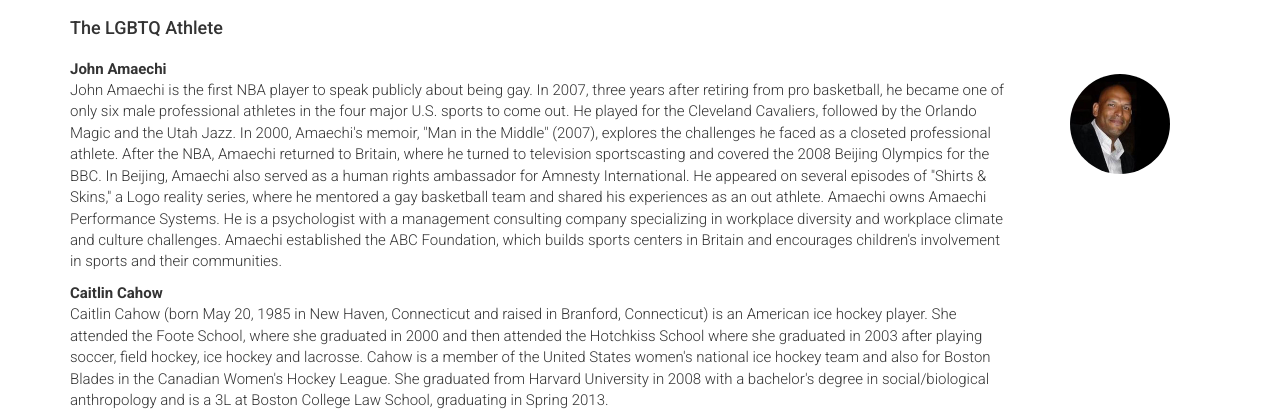
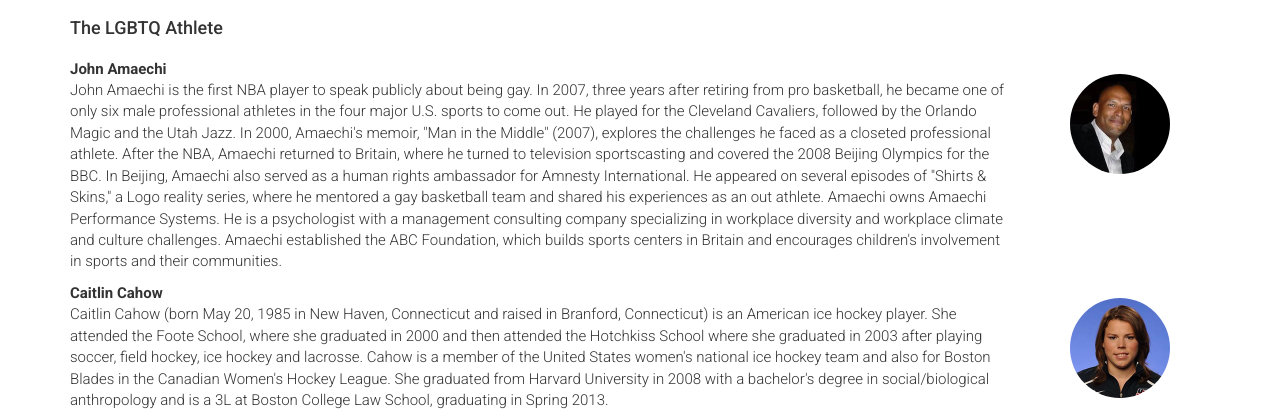
Before and after one commit to seanyliu/outlaw, a website: page speakers.html in a window 1280 px wide. Shown: the part 314-732 px from the top of the page. Drawn offline with Linux system fonts and the light colour scheme.

Commit message:
added cahow image

```diff
--- a/speakers.html
+++ b/speakers.html
@@ -75,6 +75,9 @@
           <b>Caitlin Cahow</b><br />
           Caitlin Cahow (born May 20, 1985 in New Haven, Connecticut and raised in Branford, Connecticut) is an American ice hockey player. She attended the Foote School, where she graduated in 2000 and then attended the Hotchkiss School where she graduated in 2003 after playing soccer, field hockey, ice hockey and lacrosse. Cahow is a member of the United States women's national ice hockey team and also for Boston Blades in the Canadian Women's Hockey League. She graduated from Harvard University in 2008 with a bachelor's degree in social/biological anthropology and is a 3L at Boston College Law School, graduating in Spring 2013.
         </p>
+      </div>
+      <div class="col-sm-2 img-container">
+        <img src="images/speakers/cahow.jpg" class="img-circle" />
       </div>
     </div>
     <div class="row">
```
Also changed, not shown: images/speakers/cahow.jpg (added).
